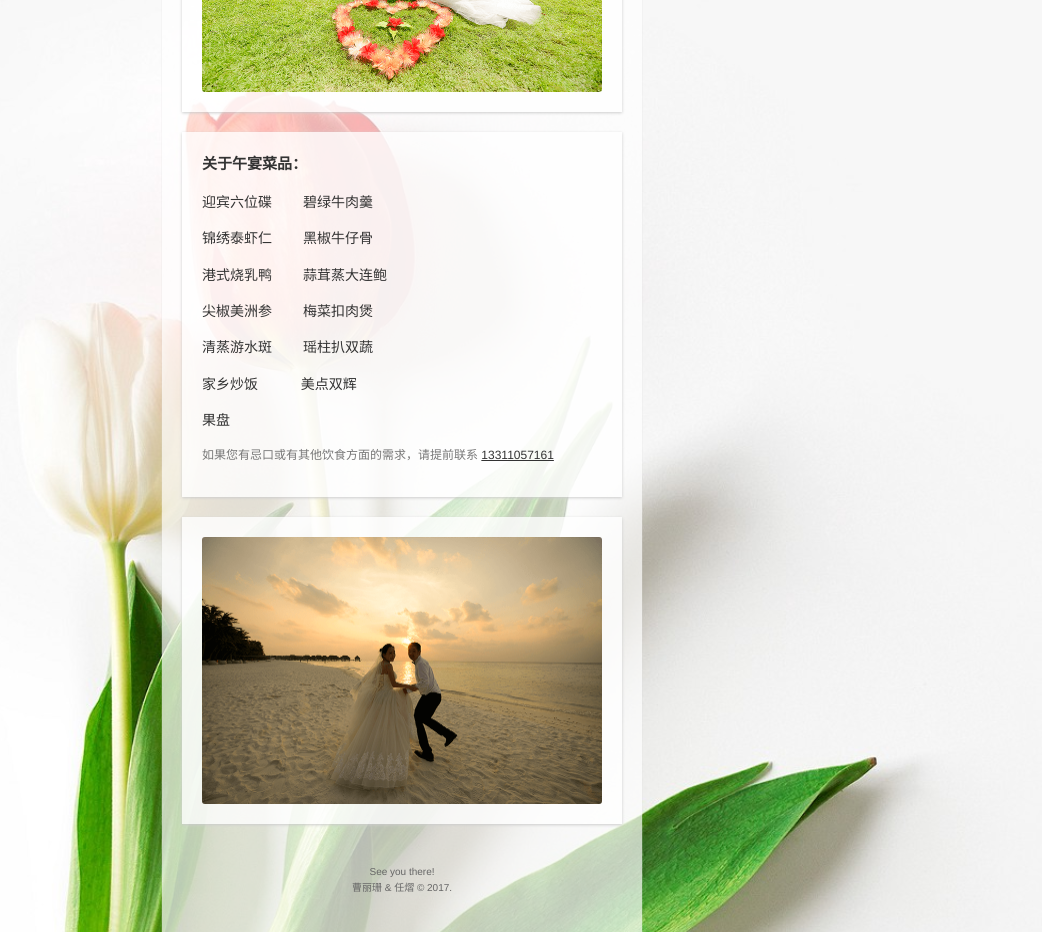
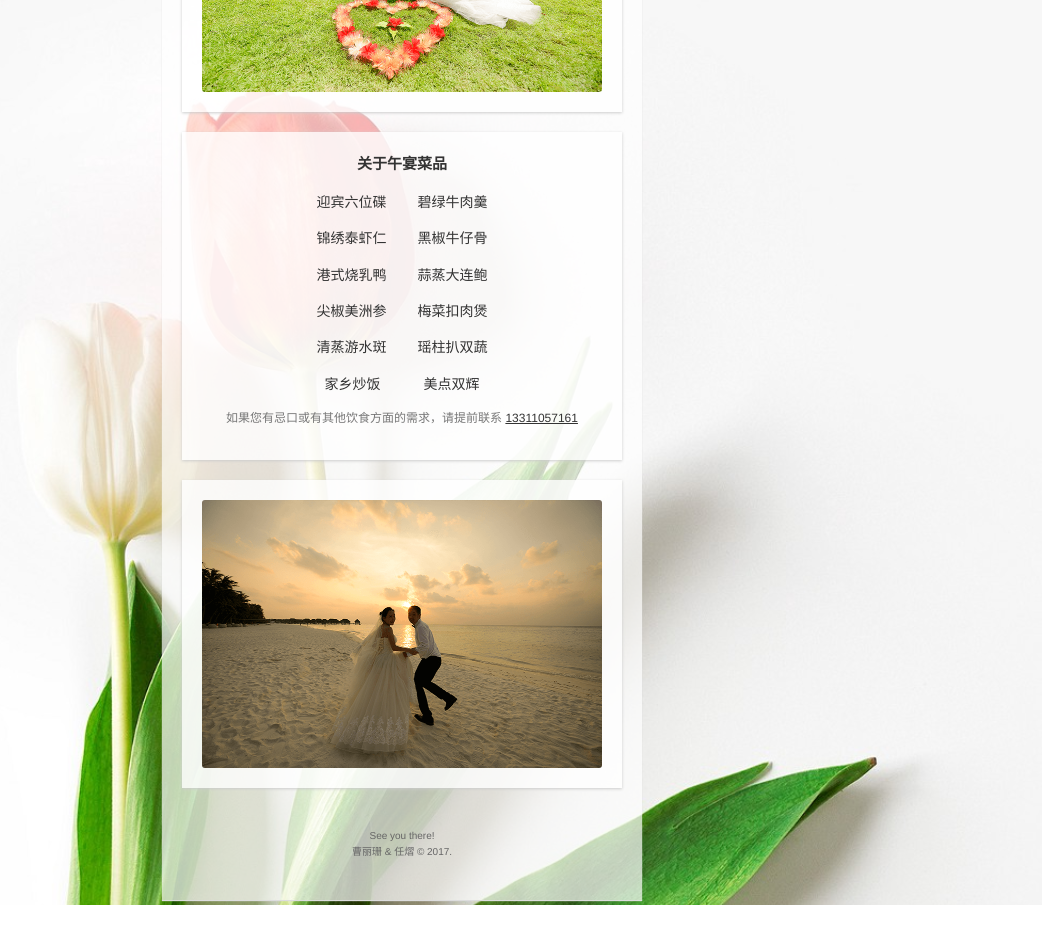
Before and after one commit to schumilin/schumilin.github.io, a plain HTML site: page renyi.html in a window 1280 px wide. Shown: the part 1680-2612 px from the top of the page, without its empty margins (238-1280 px from the left). After the commit the page ends 2585 px from the top, so only its background shows below. Drawn offline with Linux system fonts and the light colour scheme.

Commit message:
renyi wedding

```diff
--- a/renyi.html
+++ b/renyi.html
@@ -41,15 +41,14 @@
             <section class="map smaller">
                 <img src="img/ry2.png" alt="">
             </section>
-            <section class="map bigger">
-                <p class="title">关于午宴菜品：</p>
+            <section class="map bigger" style="text-align:center;">
+                <p class="title">关于午宴菜品</p>
                 <p>迎宾六位碟&nbsp;&nbsp;&nbsp;&nbsp;&nbsp;&nbsp;&nbsp;&nbsp;碧绿牛肉羹</p>
                 <p>锦绣泰虾仁&nbsp;&nbsp;&nbsp;&nbsp;&nbsp;&nbsp;&nbsp;&nbsp;黑椒牛仔骨</p>
-                <p>港式烧乳鸭&nbsp;&nbsp;&nbsp;&nbsp;&nbsp;&nbsp;&nbsp;&nbsp;蒜茸蒸大连鲍</p>
+                <p>港式烧乳鸭&nbsp;&nbsp;&nbsp;&nbsp;&nbsp;&nbsp;&nbsp;&nbsp;蒜蒸大连鲍</p>
                 <p>尖椒美洲参&nbsp;&nbsp;&nbsp;&nbsp;&nbsp;&nbsp;&nbsp;&nbsp;梅菜扣肉煲</p>
                 <p>清蒸游水斑&nbsp;&nbsp;&nbsp;&nbsp;&nbsp;&nbsp;&nbsp;&nbsp;瑶柱扒双蔬</p>
                 <p>家乡炒饭&nbsp;&nbsp;&nbsp;&nbsp;&nbsp;&nbsp;&nbsp;&nbsp;&nbsp;&nbsp;&nbsp;美点双辉</p>
-                <p>果盘</p>
                 <p class="grey small-p">如果您有忌口或有其他饮食方面的需求，请提前联系 <a href="tel:13311057161">13311057161</a></p>
             </section>
             <section class="map smaller">
```
